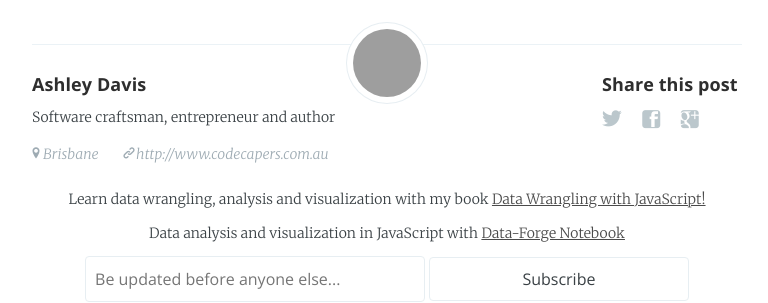
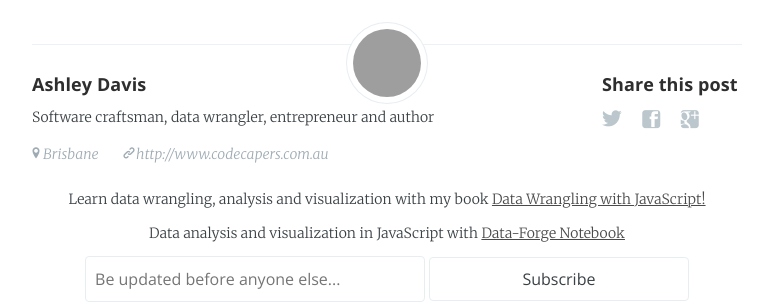
Before and after one commit to ashleydavis/the-data-wrangler-blog, a Jekyll site: the page built from _posts/2018-04-29-raffle.markdown, in a window 1280 px wide and 900 px high, scrolled down 1710 px, cut to the strip 152-455 px from the top of the window. Shown: the whole strip, without its empty margins (253-1021 px from the left). Built offline with Jekyll 4.4.1, drawn with Linux system fonts in a browser that asks for light colours; comment, search, counter and statistics services are not loaded; grey boxes are pictures that could not be loaded.

Commit message:
Updated bio.

```diff
--- a/_data/authors.yml
+++ b/_data/authors.yml
@@ -4,4 +4,4 @@ ashley:
   location: Brisbane
   image: http://www.gravatar.com/avatar/4046e18bdd100b6189fd90dee06df22b?s=250&d=mm&r=x
   website: http://www.codecapers.com.au
-  bio: Software craftsman, entrepreneur and author
+  bio: Software craftsman, data wrangler, entrepreneur and author
```
